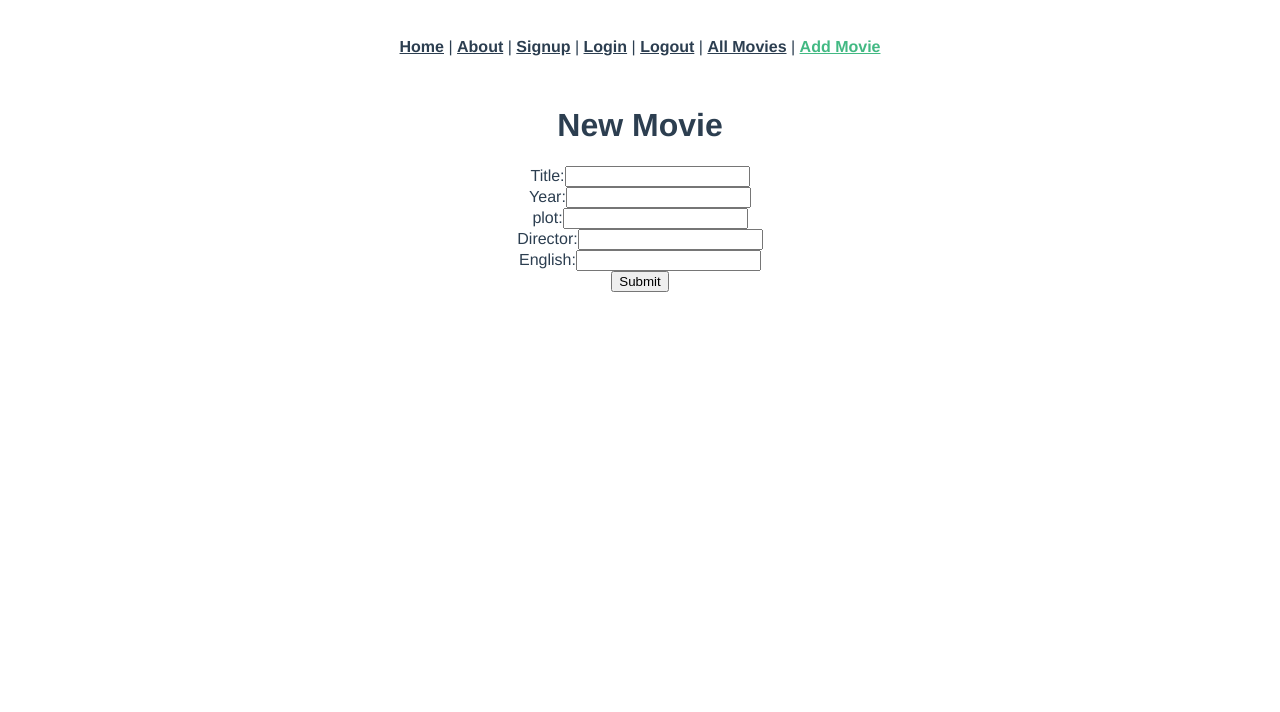
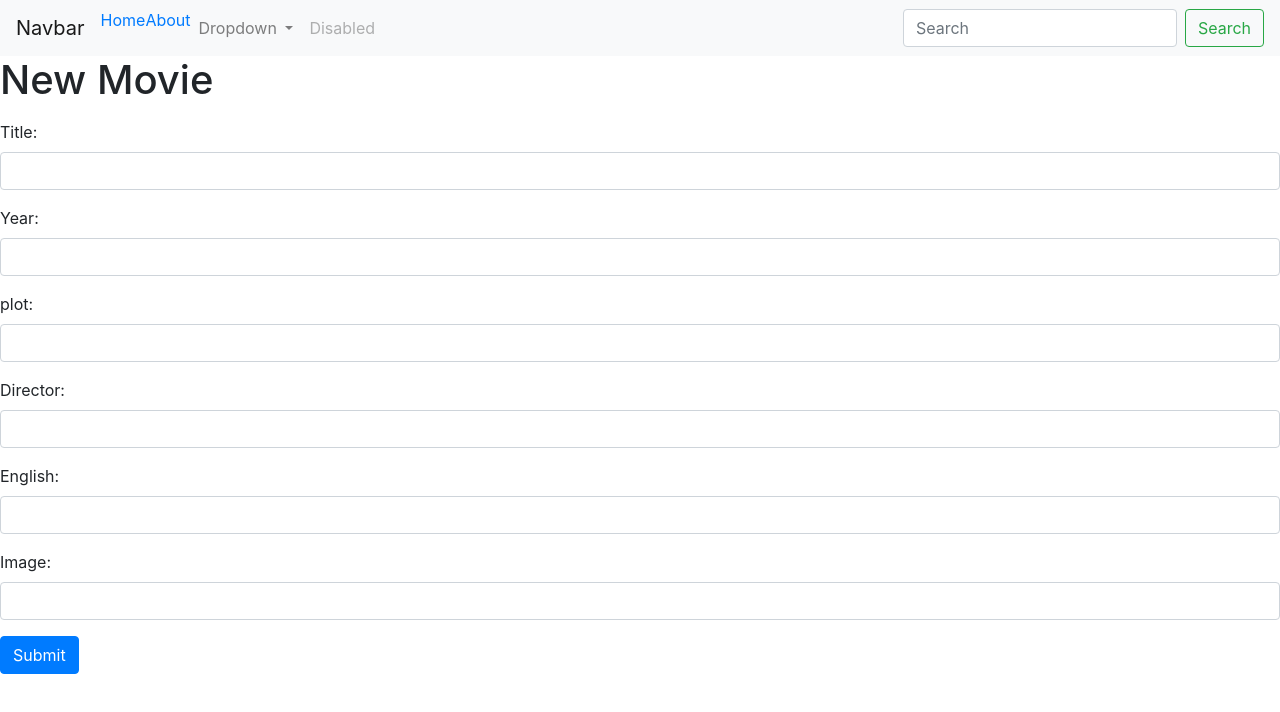
Before and after one commit to alliern/movie-vue, a Vue app: page /movies/new in a window 1280 px wide. Shown: the top 712 px of the page. Built offline with nearby package versions, Linux system fonts and the light colour scheme.

Commit message:
adds css

```diff
--- a/package.json
+++ b/package.json
@@ -9,7 +9,10 @@
   },
   "dependencies": {
     "axios": "^0.21.1",
+    "bootstrap": "^4.6.0",
     "core-js": "^3.6.5",
+    "jquery": "^3.6.0",
+    "popper.js": "^1.16.1",
     "vue": "^2.6.11",
     "vue-router": "^3.2.0"
   },
--- a/src/App.vue
+++ b/src/App.vue
@@ -1,6 +1,6 @@
 <template>
   <div id="app">
-    <div id="nav">
+    <!-- <div id="nav">
       <router-link to="/">Home</router-link>
       |
       <router-link to="/about">About</router-link>
@@ -14,30 +14,68 @@
       <router-link to="/movies">All Movies</router-link>
       |
       <router-link to="/movies/new">Add Movie</router-link>
-    </div>
+    </div> -->
+    <nav class="navbar navbar-expand-lg navbar-light bg-light">
+      <a class="navbar-brand" href="#">Navbar</a>
+      <button
+        class="navbar-toggler"
+        type="button"
+        data-toggle="collapse"
+        data-target="#navbarSupportedContent"
+        aria-controls="navbarSupportedContent"
+        aria-expanded="false"
+        aria-label="Toggle navigation"
+      >
+        <span class="navbar-toggler-icon"></span>
+      </button>
+
+      <div class="collapse navbar-collapse" id="navbarSupportedContent">
+        <ul class="navbar-nav mr-auto">
+          <li class="nav-item active">
+            <router-link to="/">Home</router-link>
+          </li>
+          <router-link to="/about">About</router-link>
+          <li class="nav-item dropdown">
+            <a
+              class="nav-link dropdown-toggle"
+              href="#"
+              id="navbarDropdown"
+              role="button"
+              data-toggle="dropdown"
+              aria-haspopup="true"
+              aria-expanded="false"
+            >
+              Dropdown
+            </a>
+            <div class="dropdown-menu" aria-labelledby="navbarDropdown">
+              <router-link to="/signup">Signup</router-link>
+              <br />
+              <router-link to="/login">Login</router-link>
+              <br />
+              <router-link to="/movies">All Movies</router-link>
+              <br />
+              <router-link to="/movies/new">Add Movie</router-link>
+              <div class="dropdown-divider"></div>
+              <router-link to="/logout">Logout</router-link>
+            </div>
+          </li>
+          <li class="nav-item">
+            <a class="nav-link disabled" href="#" tabindex="-1" aria-disabled="true">Disabled</a>
+          </li>
+        </ul>
+        <form class="form-inline my-2 my-lg-0">
+          <input class="form-control mr-sm-2" type="search" placeholder="Search" aria-label="Search" />
+          <button class="btn btn-outline-success my-2 my-sm-0" type="submit">Search</button>
+        </form>
+      </div>
+    </nav>
     <router-view />
   </div>
 </template>
 
 <style>
-#app {
-  font-family: Avenir, Helvetica, Arial, sans-serif;
-  -webkit-font-smoothing: antialiased;
-  -moz-osx-font-smoothing: grayscale;
-  text-align: center;
-  color: #2c3e50;
-}
-
-#nav {
-  padding: 30px;
-}
-
-#nav a {
-  font-weight: bold;
-  color: #2c3e50;
-}
-
-#nav a.router-link-exact-active {
-  color: #42b983;
+body {
+  margin-left: 5%;
+  margin-right: 5%;
 }
 </style>
--- a/src/main.js
+++ b/src/main.js
@@ -2,6 +2,8 @@ import Vue from "vue";
 import App from "./App.vue";
 import router from "./router";
 import axios from "axios";
+import "bootstrap";
+import "bootstrap/dist/css/bootstrap.min.css";
 
 Vue.config.productionTip = false;
 axios.defaults.headers.common["X-Requested-With"] = "XMLHttpRequest";
--- a/src/views/Home.vue
+++ b/src/views/Home.vue
@@ -1,49 +1,12 @@
 <template>
   <div class="home">
-    <h1>Let's go to the movies!</h1>
-    Title:
-    <input type="text" v-model="newMovieTitle" />
-    Year:
-    <input type="text" v-model="newMovieYear" />
-    Plot:
-    <input type="text" v-model="newMoviePlot" />
-    Director:
-    <input type="text" v-model="newMovieDirector" />
-    English:
-    <input type="text" v-model="newMovieEnglish" />
-    <button v-on:click="createMovie">Add a Movie</button>
-    <div v-for="movie in movies" v-bind:key="movie.id">
-      <h3>{{ movie.title }}</h3>
-      <button v-on:click="showMovie(movie)">More Info</button>
+    <div class="jumbotron">
+      <h1 class="display-4">Let's go to the movies!</h1>
+      <p class="lead">Use the Navbar to Sign up, Log in/out,and view, create, edit, or destroy movies.</p>
+      <hr class="my-4" />
+      <p>Maybe I'll make this button go somewhere</p>
+      <a class="btn btn-primary btn-lg" href="#" role="button">Learn more</a>
     </div>
-    <dialog id="movie-info">
-      <form method="dialog">
-        <h1>Movie Info</h1>
-        <p>
-          Title:
-          <input type="text" v-model="currentMovie.title" />
-        </p>
-        <p>
-          Year
-          <input type="text" v-model="currentMovie.year" />
-        </p>
-        <p>
-          plot:
-          <input type="text" v-model="currentMovie.plot" />
-        </p>
-        <p>
-          director:
-          <input type="text" v-model="currentMovie.director" />
-        </p>
-        <p>
-          english:
-          <input type="text" v-model="currentMovie.english" />
-        </p>
-        <button v-on:click="updateMovie(currentMovie)">Update</button>
-        <button v-on:click="destroyMovie(currentMovie)">Delete</button>
-        <button>Close</button>
-      </form>
-    </dialog>
   </div>
 </template>
 <style>
--- a/src/views/MovieEdit.vue
+++ b/src/views/MovieEdit.vue
@@ -26,6 +26,10 @@
       <div class="form-group">
         <label>English:</label>
         <input type="text" class="form-control" v-model="movie.english" />
+      </div>
+      <div class="form-group">
+        <label>Image:</label>
+        <input type="text" class="form-control" v-model="movie.image" />
       </div>
       <input type="submit" class="btn btn-primary" value="Submit" />
     </form>
@@ -58,6 +62,7 @@ export default {
         plot: movie.plot,
         director: movie.director,
         english: movie.english,
+        image: movie.image,
       };
       axios
         .patch("/api/movies/" + this.$route.params.id, params)
--- a/src/views/MovieIndex.vue
+++ b/src/views/MovieIndex.vue
@@ -1,9 +1,27 @@
 <template>
   <div class="movies-index">
     <h1>Let's go to the movies!</h1>
-    <div v-for="movie in movies" v-bind:key="movie.id">
+    <!-- <div v-for="movie in movies" v-bind:key="movie.id">
       <h3>{{ movie.title }}</h3>
-      <router-link v-bind:to="`movies/${movie.id}`">More Info</router-link>
+      <router-link v-bind:to="`movies/${movie.id}`">More Info</router-link> -->
+    <!-- </div> -->
+    <div class="card mb-3" style="max-width: 540px" v-for="movie in movies" v-bind:key="movie.id">
+      <div class="row no-gutters">
+        <div class="col-md-4">
+          <img v-bind:src="movie.image" class="card-img" alt="movie.title" />
+        </div>
+        <div class="col-md-8">
+          <div class="card-body">
+            <h5 class="card-title">{{ movie.title }}</h5>
+            <p class="card-text">
+              {{ movie.plot }}
+            </p>
+            <button type="button" class="btn btn-warning">
+              <router-link v-bind:to="`movies/${movie.id}`">More Info</router-link>
+            </button>
+          </div>
+        </div>
+      </div>
     </div>
   </div>
 </template>
--- a/src/views/MovieNew.vue
+++ b/src/views/MovieNew.vue
@@ -27,6 +27,10 @@
         <label>English:</label>
         <input type="text" class="form-control" v-model="english" />
       </div>
+      <div class="form-group">
+        <label>Image:</label>
+        <input type="text" class="form-control" v-model="image" />
+      </div>
       <input type="submit" class="btn btn-primary" value="Submit" />
     </form>
   </div>
@@ -42,6 +46,7 @@ export default {
       plot: "",
       director: "",
       english: "",
+      image: "",
       errors: [],
     };
   },
--- a/src/views/MovieShow.vue
+++ b/src/views/MovieShow.vue
@@ -5,9 +5,13 @@
       <p>{{ movie.year }}</p>
       <p>{{ movie.plot }}</p>
       <p>{{ movie.director }}</p>
+      <img v-bind:src="movie.image" v-bind:alt="movie.title" />
     </div>
-    <router-link v-bind:to="`/movies/${movie.id}/edit`">Edit</router-link>
-    <button v-on:click="destroyMovie(movie)">Delete</button>
+    <button type="button" class="btn btn-outline-primary">
+      <router-link v-bind:to="`/movies/${movie.id}/edit`">Edit</router-link>
+    </button>
+    <br />
+    <button type="button" class="btn btn-danger" v-on:click="destroyMovie(movie)">Delete</button>
   </div>
 </template>
 
--- a/src/views/Signup.vue
+++ b/src/views/Signup.vue
@@ -10,6 +10,9 @@
       <div class="form-group">
         <label>Name:</label>
         <input type="text" class="form-control" v-model="name" />
+        <div class="alert alert-danger" role="alert" v-if="name.length > 0">
+          <small>{{ 20 - name.length }} characters remaining!</small>
+        </div>
       </div>
       <div class="form-group">
         <label>Email:</label>
```
Also changed, not shown: 1 other file (tests, documents, lock files or other folders).
